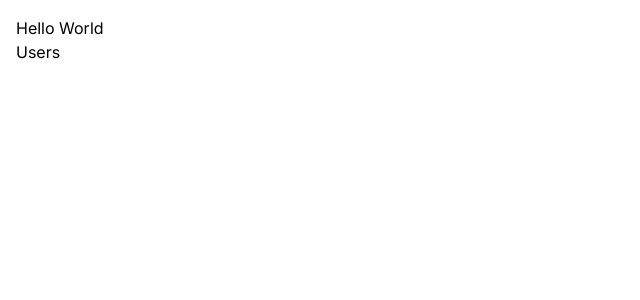
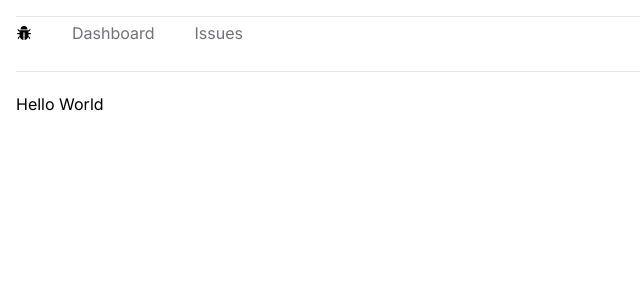
Before and after one commit to Akbar1437/next-app, a Next.js app: page / in a window 1280 px wide. Shown: the top 300 px of the page, without its empty margins (0-640 px from the left). Built offline with nearby package versions, Linux system fonts and the light colour scheme.

Commit message:
build navbar

```diff
--- /dev/null
+++ b/app/NavBar.tsx
@@ -0,0 +1,39 @@
+import Link from "next/link";
+import React from "react";
+import { AiFillBug } from "react-icons/ai";
+
+const NavBar = () => {
+  const links = [
+    {
+      label: "Dashboard",
+      href: "/",
+    },
+    {
+      label: "Issues",
+      href: "/issues",
+    },
+  ];
+  return (
+    <nav className="flex space-y-1 border-y mb-5  h-14">
+      <Link href={"/"} className="mt-2">
+        <AiFillBug />
+      </Link>
+      <ul className="flex space-x-6 px-5">
+        <li>
+          {links.map((link) => (
+            <Link
+              key={link.href}
+              className="text-zinc-500 hover:text-zinc-800 transition-colors px-5"
+              href={link.href}
+            >
+              {link.label}
+            </Link>
+          ))}
+        </li>
+        <li></li>
+      </ul>
+    </nav>
+  );
+};
+
+export default NavBar;
--- a/app/globals.css
+++ b/app/globals.css
@@ -4,8 +4,6 @@
 
 :root {
   --foreground-rgb: 0, 0, 0;
-  --background-start-rgb: 214, 219, 220;
-  --background-end-rgb: 255, 255, 255;
 }
 
 body {
--- a/app/layout.tsx
+++ b/app/layout.tsx
@@ -1,22 +1,26 @@
-import './globals.css'
-import type { Metadata } from 'next'
-import { Inter } from 'next/font/google'
+import "./globals.css";
+import type { Metadata } from "next";
+import { Inter } from "next/font/google";
+import NavBar from "./NavBar";
 
-const inter = Inter({ subsets: ['latin'] })
+const inter = Inter({ subsets: ["latin"] });
 
 export const metadata: Metadata = {
-  title: 'Create Next App',
-  description: 'Generated by create next app',
-}
+  title: "Create Next App",
+  description: "Generated by create next app",
+};
 
 export default function RootLayout({
   children,
 }: {
-  children: React.ReactNode
+  children: React.ReactNode;
 }) {
   return (
     <html lang="en">
-      <body className={inter.className}>{children}</body>
+      <body className={inter.className}>
+        <NavBar />
+        <main>{children}</main>
+      </body>
     </html>
-  )
+  );
 }
--- a/app/page.tsx
+++ b/app/page.tsx
@@ -2,7 +2,6 @@ export default function Home() {
   return (
     <main>
       <h1>Hello World</h1>
-      <a href="/users">Users</a>
     </main>
   );
 }
--- a/app/users/new/page.tsx
+++ /dev/null
@@ -1,7 +0,0 @@
-import React from "react";
-
-const NewUserPage = () => {
-  return <div>NewUserPage</div>;
-};
-
-export default NewUserPage;
--- a/app/users/page.tsx
+++ /dev/null
@@ -1,7 +0,0 @@
-import React from "react";
-
-const UsersPage = () => {
-  return <div>UsersPage</div>;
-};
-
-export default UsersPage;
--- a/package.json
+++ b/package.json
@@ -19,6 +19,7 @@
     "postcss": "8.4.33",
     "react": "18.2.0",
     "react-dom": "18.2.0",
+    "react-icons": "^5.0.1",
     "tailwindcss": "3.4.1",
     "typescript": "5.3.3"
   }
```
Also changed, not shown: 1 other file (tests, documents, lock files or other folders).
